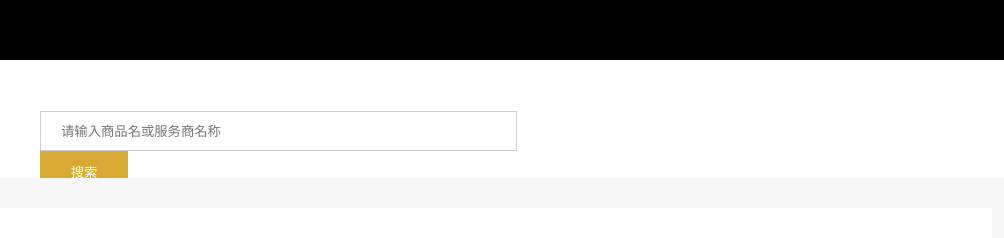
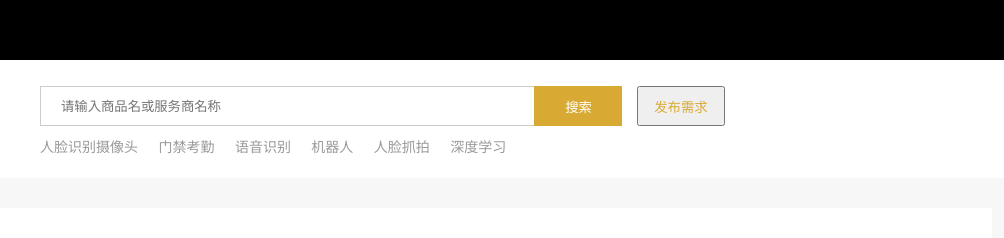
Before and after one commit to 18319398976/baiduai-market, a plain HTML site: page index.html in a window 1280 px wide. Shown: the top 238 px of the page, 276-1280 px from the left. Drawn offline with Linux system fonts and the light colour scheme.

Commit message:
提交index.html index.css代码...

```diff
--- a/index.css
+++ b/index.css
@@ -38,7 +38,7 @@ html {
   margin: 40px 14px 0px 14px;
 }
 
-.ai-search-wrap {
+.ai-content-region.ai-search-wrap {
   width: 662px;
   height: 118px;
   /* padding: 25px 0 0; */
@@ -61,6 +61,7 @@ html {
 .ai-search button {
   width: 88px;
   height: 40px;
+  margin-left: -10px;
 }
 
 .ai-search-recommend {
--- a/index.html
+++ b/index.html
@@ -23,9 +23,9 @@
           <a href="" class="ai-search-img">
             <img src="https://aip.bdstatic.com/market/img/da1e702.png" alt="">
           </a>
-          <div class="ai-search-wrap">
+          <div style="width:700px" ; class="ai-search-wrap">
             <div class="ai-search">
-              <input type="text" style="padding-left: 20px;" placeholder="请输入商品名或服务商名称">
+              <input type="text" style="padding-left: 20px;width: 476px;height: 36px;" placeholder="请输入商品名或服务商名称">
               <button
                 style="background-color: #d9aa33;border: 1px solid transparent; outline: none; color: #fff;">搜索</button>
               <button style="margin-left: 10px;background-position-x: #fef8eb;color: #d9aa33;">发布需求</button>
```
